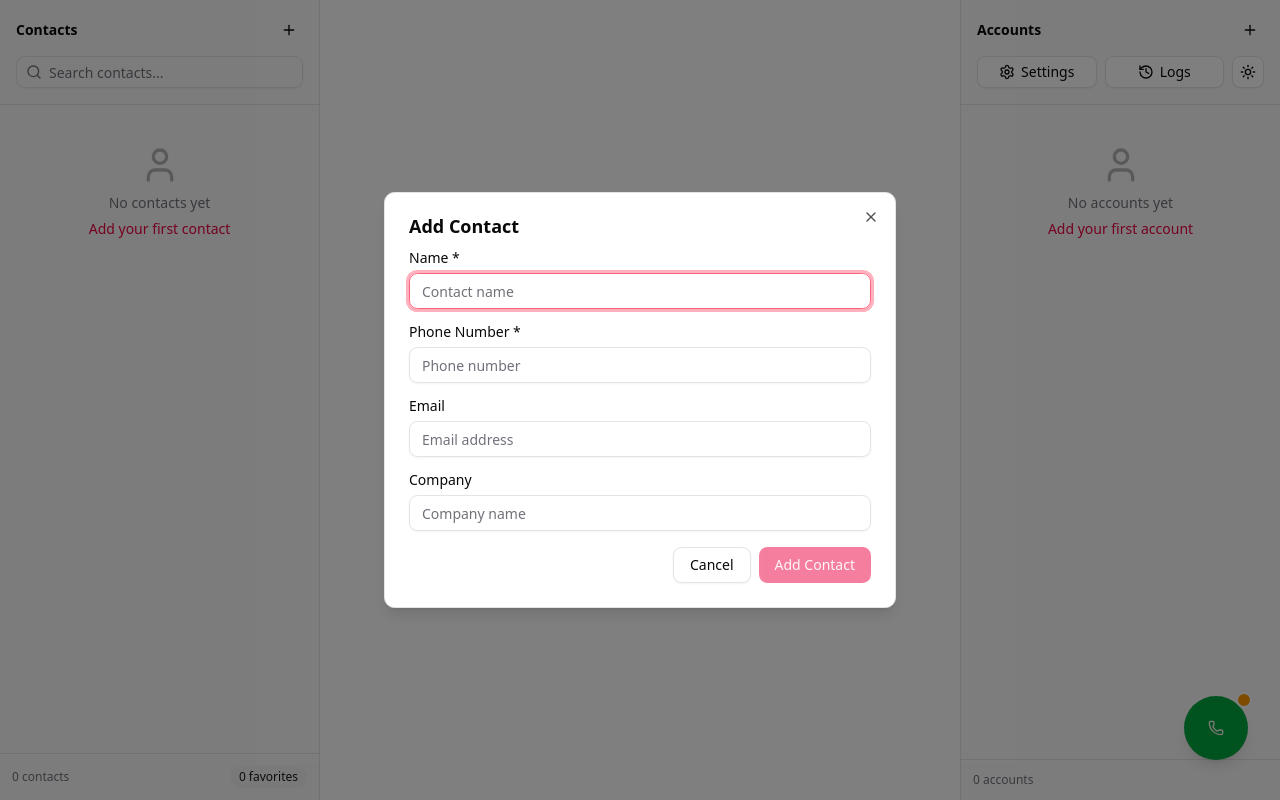
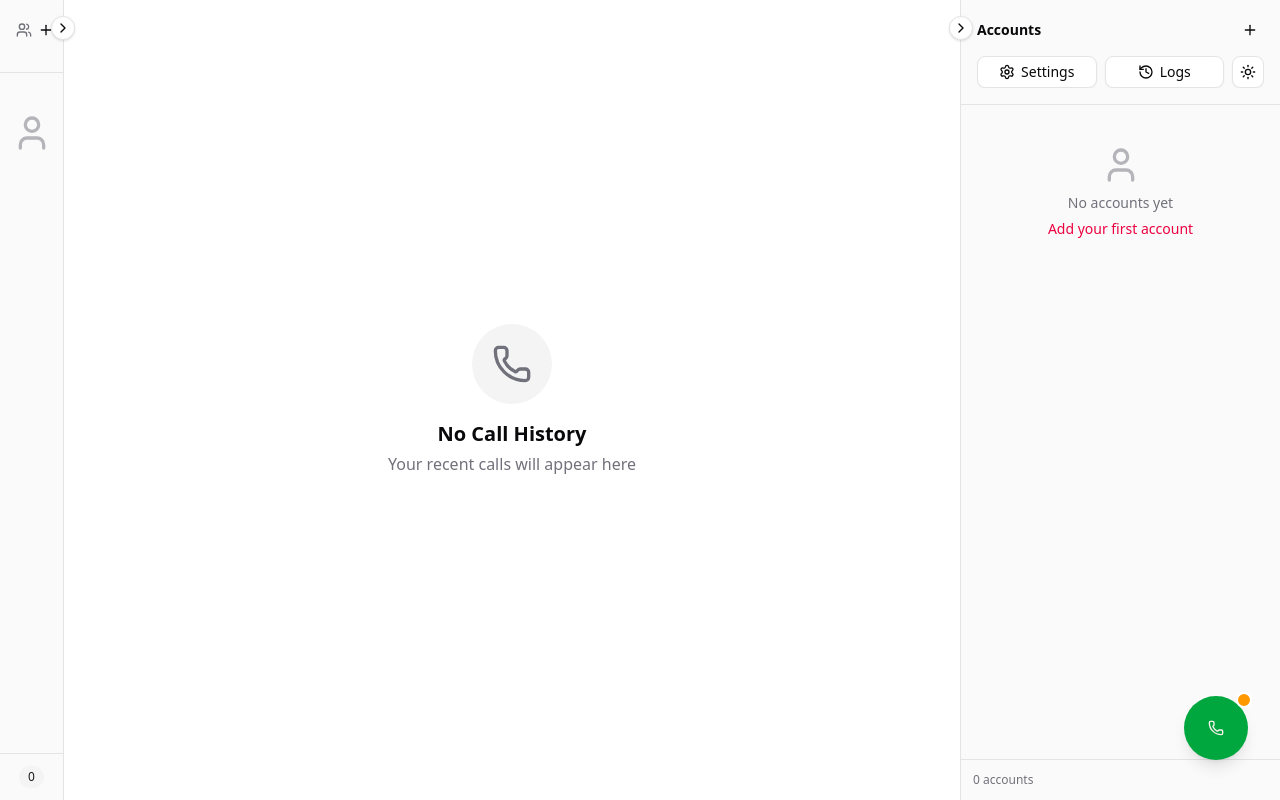
Before and after one commit to BaKhabarKissan/bkk_dialer, a Next.js app: page / in a window 1280 px wide. Both pictures are taken after a click on the button 289 px from the left and 30 px from the top of the page. Built offline with nearby package versions, Linux system fonts and the light colour scheme; what jssip would draw is missing.

Commit message:
added collapse options in sidebars

```diff
--- a/components/dialer/AccountsSidebar.jsx
+++ b/components/dialer/AccountsSidebar.jsx
@@ -1,6 +1,7 @@
 "use client";
 
 import { useState } from "react";
+import { motion, AnimatePresence } from "framer-motion";
 import { Button } from "@/components/ui/button";
 import { Input } from "@/components/ui/input";
 import { Badge } from "@/components/ui/badge";
@@ -26,6 +27,9 @@ import {
   Check,
   Settings as SettingsIcon,
   History,
+  ChevronLeft,
+  ChevronRight,
+  Users,
 } from "lucide-react";
 import { useSipConfig } from "@/lib/sip/SipContext";
 import { RegistrationStatus } from "@/lib/sip/useSip";
@@ -124,7 +128,20 @@ function AccountForm({ account, onSave, onCancel }) {
   );
 }
 
-function AccountStatusBadge({ status }) {
+function AccountStatusBadge({ status, collapsed = false }) {
+  if (collapsed) {
+    switch (status) {
+      case RegistrationStatus.REGISTERED:
+        return <div className="w-2 h-2 rounded-full bg-green-500" />;
+      case RegistrationStatus.REGISTERING:
+        return <div className="w-2 h-2 rounded-full bg-blue-500 animate-pulse" />;
+      case RegistrationStatus.FAILED:
+        return <div className="w-2 h-2 rounded-full bg-destructive" />;
+      default:
+        return <div className="w-2 h-2 rounded-full bg-muted-foreground" />;
+    }
+  }
+
   switch (status) {
     case RegistrationStatus.REGISTERED:
       return (
@@ -182,6 +199,7 @@ export default function AccountsSidebar({
     setActiveAccount,
   } = useSipConfig();
 
+  const [isCollapsed, setIsCollapsed] = useState(false);
   const [addDialogOpen, setAddDialogOpen] = useState(false);
   const [editingAccount, setEditingAccount] = useState(null);
 
@@ -208,11 +226,51 @@ export default function AccountsSidebar({
   };
 
   return (
-    <div className="w-80 border-l border-border bg-sidebar flex flex-col">
+    <motion.div
+      initial={false}
+      animate={{ width: isCollapsed ? 64 : 320 }}
+      transition={{ duration: 0.2, ease: "easeInOut" }}
+      className="border-l border-border bg-sidebar flex flex-col relative"
+    >
+      {/* Collapse Toggle Button */}
+      <Button
+        variant="ghost"
+        size="icon"
+        className="absolute -left-3 top-4 z-10 h-6 w-6 rounded-full border bg-background shadow-sm"
+        onClick={() => setIsCollapsed(!isCollapsed)}
+      >
+        {isCollapsed ? (
+          <ChevronLeft className="h-3 w-3" />
+        ) : (
+          <ChevronRight className="h-3 w-3" />
+        )}
+      </Button>
+
       {/* Header */}
       <div className="p-4 border-b border-border">
         <div className="flex items-center justify-between mb-3">
-          <h2 className="text-sm font-semibold">Accounts</h2>
+          <AnimatePresence mode="wait">
+            {!isCollapsed ? (
+              <motion.h2
+                key="title"
+                initial={{ opacity: 0 }}
+                animate={{ opacity: 1 }}
+                exit={{ opacity: 0 }}
+                className="text-sm font-semibold"
+              >
+                Accounts
+              </motion.h2>
+            ) : (
+              <motion.div
+                key="icon"
+                initial={{ opacity: 0 }}
+                animate={{ opacity: 1 }}
+                exit={{ opacity: 0 }}
+              >
+                <Users className="w-4 h-4 text-muted-foreground" />
+              </motion.div>
+            )}
+          </AnimatePresence>
           <Dialog open={addDialogOpen} onOpenChange={setAddDialogOpen}>
             <DialogTrigger asChild>
               <Button variant="ghost" size="icon" className="h-7 w-7">
@@ -234,8 +292,15 @@ export default function AccountsSidebar({
           </Dialog>
         </div>
 
-        {/* Quick Actions */}
-        <div className="flex gap-2">
+        {/* Quick Actions - Only show when expanded */}
+        <AnimatePresence>
+          {!isCollapsed && (
+            <motion.div
+              initial={{ opacity: 0, height: 0 }}
+              animate={{ opacity: 1, height: "auto" }}
+              exit={{ opacity: 0, height: 0 }}
+              className="flex gap-2 overflow-hidden"
+            >
               <Settings
                 trigger={
                   <Button variant="outline" size="sm" className="flex-1 gap-1.5">
@@ -256,7 +321,31 @@ export default function AccountsSidebar({
               />
 
               <ModeToggle />
+            </motion.div>
+          )}
+        </AnimatePresence>
+
+        {/* Collapsed Quick Actions */}
+        {isCollapsed && (
+          <div className="flex flex-col items-center gap-2 mt-2">
+            <Settings
+              trigger={
+                <Button variant="ghost" size="icon" className="h-8 w-8">
+                  <SettingsIcon className="w-4 h-4" />
+                </Button>
+              }
+            />
+            <CallLogs
+              onCallNumber={onCallNumber}
+              trigger={
+                <Button variant="ghost" size="icon" className="h-8 w-8">
+                  <History className="w-4 h-4" />
+                </Button>
+              }
+            />
+            <ModeToggle />
           </div>
+        )}
       </div>
 
       {/* Account List */}
@@ -265,6 +354,8 @@ export default function AccountsSidebar({
           {accounts.length === 0 ? (
             <div className="flex flex-col items-center justify-center py-8 text-muted-foreground">
               <User className="w-10 h-10 mb-2 opacity-50" />
+              {!isCollapsed && (
+                <>
                   <p className="text-sm">No accounts yet</p>
                   <Button
                     variant="link"
@@ -273,6 +364,8 @@ export default function AccountsSidebar({
                   >
                     Add your first account
                   </Button>
+                </>
+              )}
             </div>
           ) : (
             <div className="space-y-2">
@@ -280,7 +373,39 @@ export default function AccountsSidebar({
                 const isActive = account.id === activeAccountId;
                 const status = isActive ? registrationStatus : RegistrationStatus.UNREGISTERED;
 
-                return (
+                return isCollapsed ? (
+                  /* Collapsed View */
+                  <div
+                    key={account.id}
+                    className={cn(
+                      "flex flex-col items-center p-2 rounded-md cursor-pointer transition-colors",
+                      isActive
+                        ? "bg-primary/10"
+                        : "hover:bg-accent/50"
+                    )}
+                    onClick={() => handleSelectAccount(account.id)}
+                    title={`${account.displayName || account.username} - ${isActive ? (isRegistered ? "Connected" : "Disconnected") : "Inactive"}`}
+                  >
+                    <div
+                      className={cn(
+                        "w-8 h-8 rounded-full flex items-center justify-center relative",
+                        isActive ? "bg-primary/20" : "bg-muted"
+                      )}
+                    >
+                      {isActive && isRegistered ? (
+                        <Wifi className="w-4 h-4 text-green-500" />
+                      ) : (
+                        <User className="w-4 h-4 text-muted-foreground" />
+                      )}
+                      {isActive && (
+                        <div className="absolute -bottom-0.5 -right-0.5">
+                          <AccountStatusBadge status={status} collapsed />
+                        </div>
+                      )}
+                    </div>
+                  </div>
+                ) : (
+                  /* Expanded View */
                   <div
                     key={account.id}
                     className={cn(
@@ -414,17 +539,40 @@ export default function AccountsSidebar({
 
       {/* Footer */}
       <div className="p-3 border-t border-border">
-        <div className="flex items-center justify-between">
-          <div className="flex items-center justify-between w-full gap-2 text-xs text-muted-foreground">
+        <AnimatePresence mode="wait">
+          {!isCollapsed ? (
+            <motion.div
+              key="expanded"
+              initial={{ opacity: 0 }}
+              animate={{ opacity: 1 }}
+              exit={{ opacity: 0 }}
+              className="flex items-center justify-between w-full gap-2 text-xs text-muted-foreground"
+            >
               <span>{accounts.length} account{accounts.length !== 1 ? "s" : ""}</span>
               {activeAccountId && (
                 <Badge className={`text-xs ${isRegistered ? "bg-green-600" : "bg-red-600"}`}>
                   {isRegistered ? "Online" : "Offline"}
                 </Badge>
               )}
+            </motion.div>
+          ) : (
+            <motion.div
+              key="collapsed"
+              initial={{ opacity: 0 }}
+              animate={{ opacity: 1 }}
+              exit={{ opacity: 0 }}
+              className="flex justify-center"
+            >
+              {activeAccountId && (
+                <div className={cn(
+                  "w-3 h-3 rounded-full",
+                  isRegistered ? "bg-green-500" : "bg-red-500"
+                )} />
+              )}
+            </motion.div>
+          )}
+        </AnimatePresence>
       </div>
-        </div>
-      </div>
-    </div>
+    </motion.div>
   );
 }
--- a/components/dialer/ContactsSidebar.jsx
+++ b/components/dialer/ContactsSidebar.jsx
@@ -1,6 +1,7 @@
 "use client";
 
 import { useState } from "react";
+import { motion, AnimatePresence } from "framer-motion";
 import { Button } from "@/components/ui/button";
 import { Input } from "@/components/ui/input";
 import { Badge } from "@/components/ui/badge";
@@ -23,7 +24,9 @@ import {
   Edit2,
   User,
   Building,
-  Mail,
+  ChevronLeft,
+  ChevronRight,
+  Users,
 } from "lucide-react";
 import { useContacts } from "@/lib/sip/ContactsContext";
 import { cn } from "@/lib/utils";
@@ -104,6 +107,7 @@ export default function ContactsSidebar({ onCallNumber }) {
     toggleFavorite,
   } = useContacts();
 
+  const [isCollapsed, setIsCollapsed] = useState(false);
   const [addDialogOpen, setAddDialogOpen] = useState(false);
   const [editingContact, setEditingContact] = useState(null);
 
@@ -120,11 +124,51 @@ export default function ContactsSidebar({ onCallNumber }) {
   };
 
   return (
-    <div className="w-80 border-r border-border bg-sidebar flex flex-col">
+    <motion.div
+      initial={false}
+      animate={{ width: isCollapsed ? 64 : 320 }}
+      transition={{ duration: 0.2, ease: "easeInOut" }}
+      className="border-r border-border bg-sidebar flex flex-col relative"
+    >
+      {/* Collapse Toggle Button */}
+      <Button
+        variant="ghost"
+        size="icon"
+        className="absolute -right-3 top-4 z-10 h-6 w-6 rounded-full border bg-background shadow-sm"
+        onClick={() => setIsCollapsed(!isCollapsed)}
+      >
+        {isCollapsed ? (
+          <ChevronRight className="h-3 w-3" />
+        ) : (
+          <ChevronLeft className="h-3 w-3" />
+        )}
+      </Button>
+
       {/* Header */}
       <div className="p-4 border-b border-border">
         <div className="flex items-center justify-between mb-3">
-          <h2 className="text-sm font-semibold">Contacts</h2>
+          <AnimatePresence mode="wait">
+            {!isCollapsed ? (
+              <motion.h2
+                key="title"
+                initial={{ opacity: 0 }}
+                animate={{ opacity: 1 }}
+                exit={{ opacity: 0 }}
+                className="text-sm font-semibold"
+              >
+                Contacts
+              </motion.h2>
+            ) : (
+              <motion.div
+                key="icon"
+                initial={{ opacity: 0 }}
+                animate={{ opacity: 1 }}
+                exit={{ opacity: 0 }}
+              >
+                <Users className="w-4 h-4 text-muted-foreground" />
+              </motion.div>
+            )}
+          </AnimatePresence>
           <Dialog open={addDialogOpen} onOpenChange={setAddDialogOpen}>
             <DialogTrigger asChild>
               <Button variant="ghost" size="icon" className="h-7 w-7">
@@ -143,8 +187,15 @@ export default function ContactsSidebar({ onCallNumber }) {
           </Dialog>
         </div>
 
-        {/* Search */}
-        <div className="relative">
+        {/* Search - Only show when expanded */}
+        <AnimatePresence>
+          {!isCollapsed && (
+            <motion.div
+              initial={{ opacity: 0, height: 0 }}
+              animate={{ opacity: 1, height: "auto" }}
+              exit={{ opacity: 0, height: 0 }}
+              className="relative overflow-hidden"
+            >
               <Search className="absolute left-2.5 top-1/2 -translate-y-1/2 w-4 h-4 text-muted-foreground" />
               <Input
                 placeholder="Search contacts..."
@@ -152,7 +203,9 @@ export default function ContactsSidebar({ onCallNumber }) {
                 value={searchQuery}
                 onChange={(e) => setSearchQuery(e.target.value)}
               />
-        </div>
+            </motion.div>
+          )}
+        </AnimatePresence>
       </div>
 
       {/* Contact List */}
@@ -161,6 +214,8 @@ export default function ContactsSidebar({ onCallNumber }) {
           {contacts.length === 0 ? (
             <div className="flex flex-col items-center justify-center py-8 text-muted-foreground">
               <User className="w-10 h-10 mb-2 opacity-50" />
+              {!isCollapsed && (
+                <>
                   <p className="text-sm">
                     {searchQuery ? "No contacts found" : "No contacts yet"}
                   </p>
@@ -173,14 +228,36 @@ export default function ContactsSidebar({ onCallNumber }) {
                       Add your first contact
                     </Button>
                   )}
+                </>
+              )}
             </div>
           ) : (
             <div className="space-y-1">
               {contacts.map((contact) => (
                 <div
                   key={contact.id}
-                  className="group p-2 rounded-md hover:bg-accent/50 transition-colors"
+                  className={cn(
+                    "group p-2 rounded-md hover:bg-accent/50 transition-colors",
+                    isCollapsed && "flex justify-center"
+                  )}
                 >
+                  {isCollapsed ? (
+                    /* Collapsed View - Just Avatar */
+                    <Button
+                      variant="ghost"
+                      size="icon"
+                      className="h-8 w-8 rounded-full"
+                      onClick={() => onCallNumber?.(contact.number)}
+                      title={`${contact.name} - ${contact.number}`}
+                    >
+                      <div className="w-8 h-8 rounded-full bg-primary/10 flex items-center justify-center">
+                        <span className="text-xs font-medium text-primary">
+                          {contact.name?.charAt(0)?.toUpperCase() || "?"}
+                        </span>
+                      </div>
+                    </Button>
+                  ) : (
+                    /* Expanded View */
                     <div className="flex items-start gap-2">
                       {/* Avatar */}
                       <div className="w-8 h-8 rounded-full bg-primary/10 flex items-center justify-center shrink-0">
@@ -269,6 +346,7 @@ export default function ContactsSidebar({ onCallNumber }) {
                         </Button>
                       </div>
                     </div>
+                  )}
                 </div>
               ))}
             </div>
@@ -278,13 +356,35 @@ export default function ContactsSidebar({ onCallNumber }) {
 
       {/* Footer Stats */}
       <div className="p-3 border-t border-border">
-        <div className="flex items-center justify-between text-xs text-muted-foreground">
+        <AnimatePresence mode="wait">
+          {!isCollapsed ? (
+            <motion.div
+              key="expanded"
+              initial={{ opacity: 0 }}
+              animate={{ opacity: 1 }}
+              exit={{ opacity: 0 }}
+              className="flex items-center justify-between text-xs text-muted-foreground"
+            >
               <span>{contacts.length} contacts</span>
               <Badge variant="secondary" className="text-xs">
                 {contacts.filter((c) => c.favorite).length} favorites
               </Badge>
+            </motion.div>
+          ) : (
+            <motion.div
+              key="collapsed"
+              initial={{ opacity: 0 }}
+              animate={{ opacity: 1 }}
+              exit={{ opacity: 0 }}
+              className="flex justify-center"
+            >
+              <Badge variant="secondary" className="text-xs">
+                {contacts.length}
+              </Badge>
+            </motion.div>
+          )}
+        </AnimatePresence>
       </div>
-      </div>
-    </div>
+    </motion.div>
   );
 }
```
Lines whose indentation alone changed are shown as unchanged.
